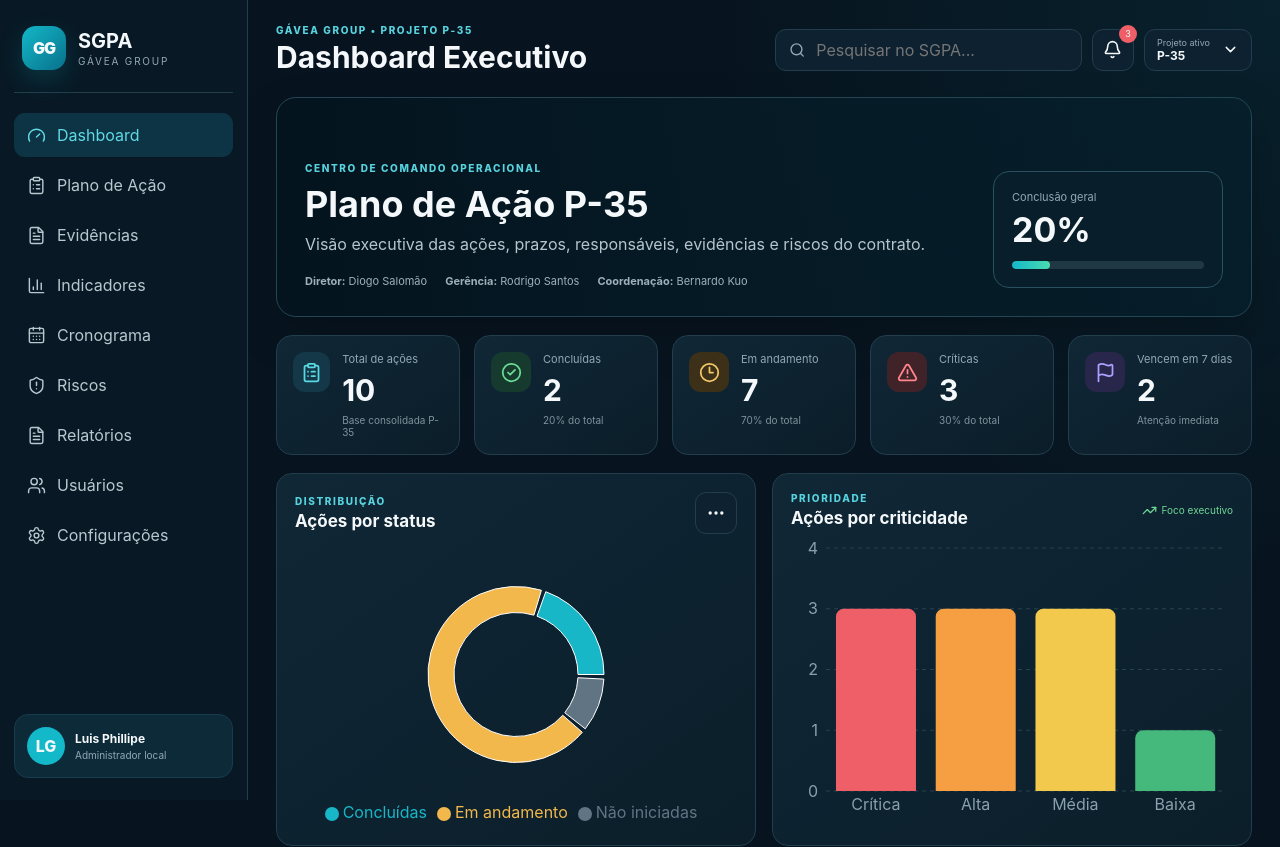
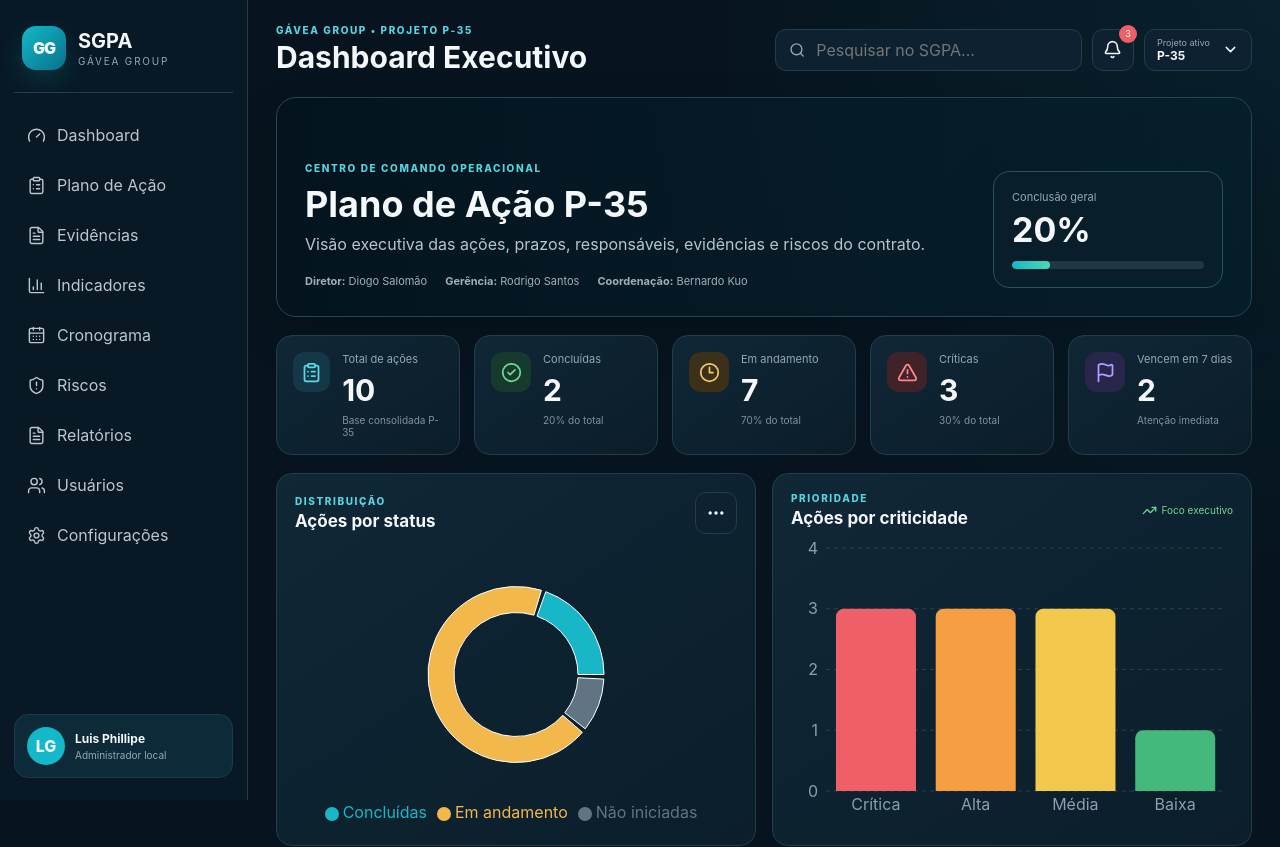
Before and after one commit to luisgomes-web/SGPA-Gavea, a React (Vite) app in the folder frontend/: page / in a window 1280 px wide. Shown: the top 847 px of the page. Built offline with nearby package versions, Linux system fonts and the light colour scheme.

Commit message:
feat: torna navegação lateral interativa

```diff
--- a/frontend/src/components/Sidebar.tsx
+++ b/frontend/src/components/Sidebar.tsx
@@ -21,7 +21,12 @@ const items = [
   { label: 'Configurações', icon: Settings },
 ]
 
-export function Sidebar() {
+type SidebarProps = {
+  activePage: string
+  onNavigate: (page: string) => void
+}
+
+export function Sidebar({ activePage, onNavigate }: SidebarProps) {
   return (
     <aside className="sidebar">
       <div className="brand">
@@ -33,8 +38,13 @@ export function Sidebar() {
       </div>
 
       <nav className="sidebar-nav" aria-label="Navegação principal">
-        {items.map(({ label, icon: Icon }, index) => (
-          <button className={index === 0 ? 'nav-item active' : 'nav-item'} key={label} type="button">
+        {items.map(({ label, icon: Icon }) => (
+          <button
+            className={activePage === label ? 'nav-item active' : 'nav-item'}
+            key={label}
+            type="button"
+            onClick={() => onNavigate(label)}
+          >
             <Icon size={19} strokeWidth={1.8} />
             <span>{label}</span>
           </button>
```
